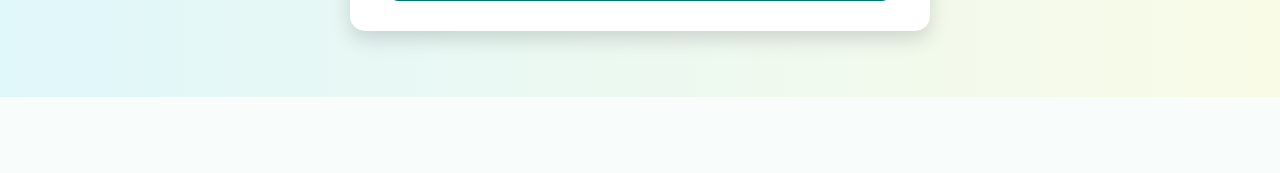
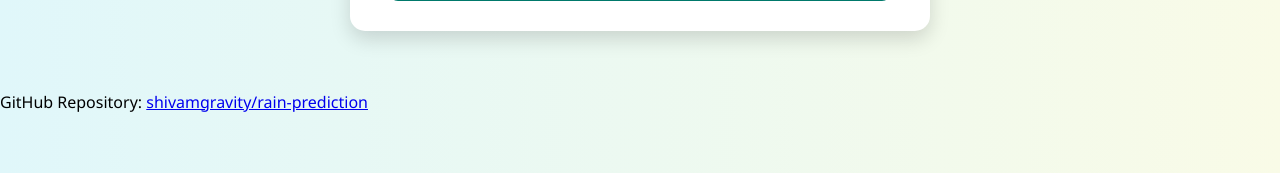
Before and after one commit to shivamgravity/rain-prediction, a Flask app: page / in a window 1280 px wide. Shown: the part 1025-1198 px from the top of the page. Before the commit the page ends 1122 px from the top, so only its background shows below. Run offline with Flask 3, Linux system fonts and the light colour scheme; parts of the project's set-up code (start-up, migrations or seed data) failed here and were passed over.

Commit message:
Update index.html
added the GitHub Repo link.

```diff
--- a/templates/index.html
+++ b/templates/index.html
@@ -125,7 +125,10 @@
             <p><strong>Prediction Result:</strong> <span id="prediction"></span></p>
         </div>
     </div>
-    <br/><br/><br/>
+    <br/><br/>
+    <!-- link to this repository -->
+    <p>GitHub Repository: <a href="https://github.com/shivamgravity/rain-prediction">shivamgravity/rain-prediction</a></p>
+    <br/><br/>
     <script src="https://code.jquery.com/jquery-3.6.0.min.js"></script>
     <script>
         $(document).ready(function() {
```
